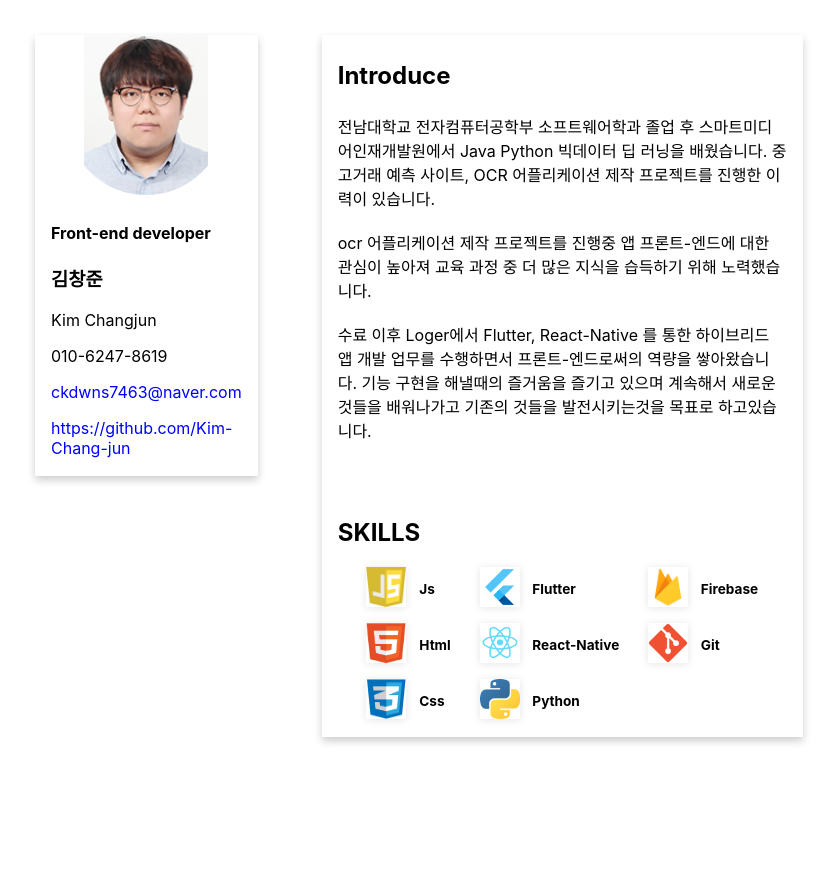
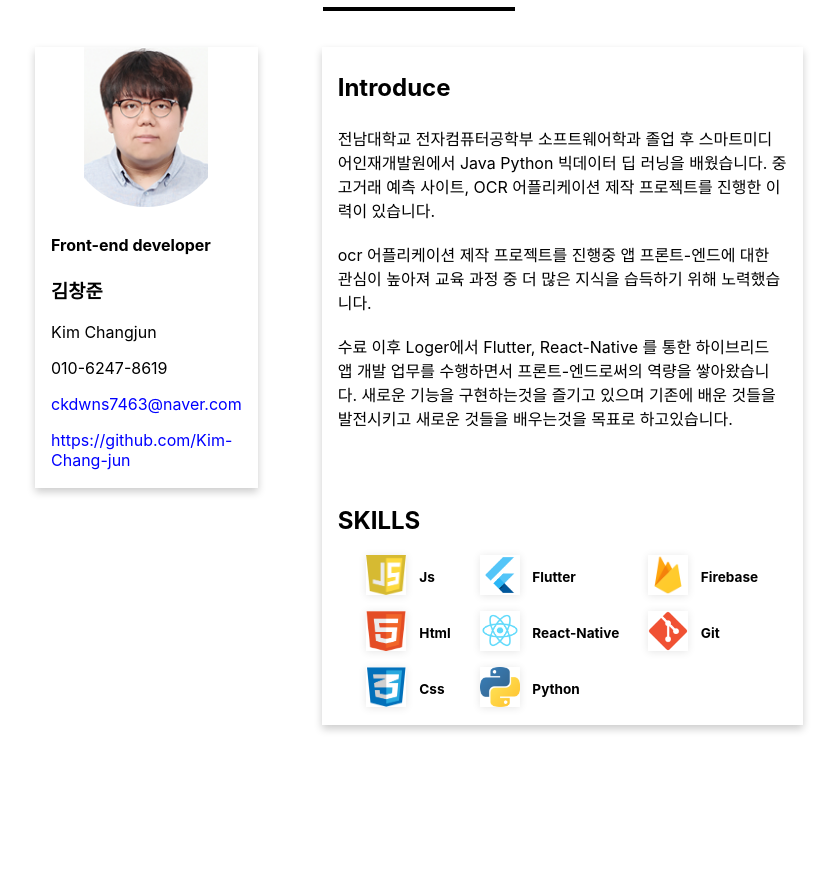
Before and after one commit to Kim-Chang-jun/chang-jun, a React (Create React App) app: page / in a window 1280 px wide. Shown: the part 932-1825 px from the top of the page, without its empty margins (221-1058 px from the left). Built offline with nearby package versions, Linux system fonts and the light colour scheme.

Commit message:
소개 조금 수정

```diff
--- a/src/React/Intro.js
+++ b/src/React/Intro.js
@@ -51,8 +51,8 @@ const Intro = () => {
                                 ocr 어플리케이션 제작 프로젝트를 진행중 앱 프론트-엔드에 대한 관심이 높아져 교육 과정 중 더 많은 지식을 습득하기 위해 노력했습니다.
                                 <br />
                                 <br />
-                                수료 이후 Loger에서 Flutter, React-Native 를 통한 하이브리드 앱 개발 업무를 수행하면서 프론트-엔드로써의 역량을 쌓아왔습니다. 기능 구현을 해낼때의 즐거움을 즐기고
-                                있으며 계속해서 새로운 것들을 배워나가고 기존의 것들을 발전시키는것을 목표로 하고있습니다.
+                                수료 이후 Loger에서 Flutter, React-Native 를 통한 하이브리드 앱 개발 업무를 수행하면서 프론트-엔드로써의 역량을 쌓아왔습니다. 새로운 기능을 구현하는것을 즐기고
+                                있으며 기존에 배운 것들을 발전시키고 새로운 것들을 배우는것을 목표로 하고있습니다.
                             </p>
                         </div>
                         <br />
```
